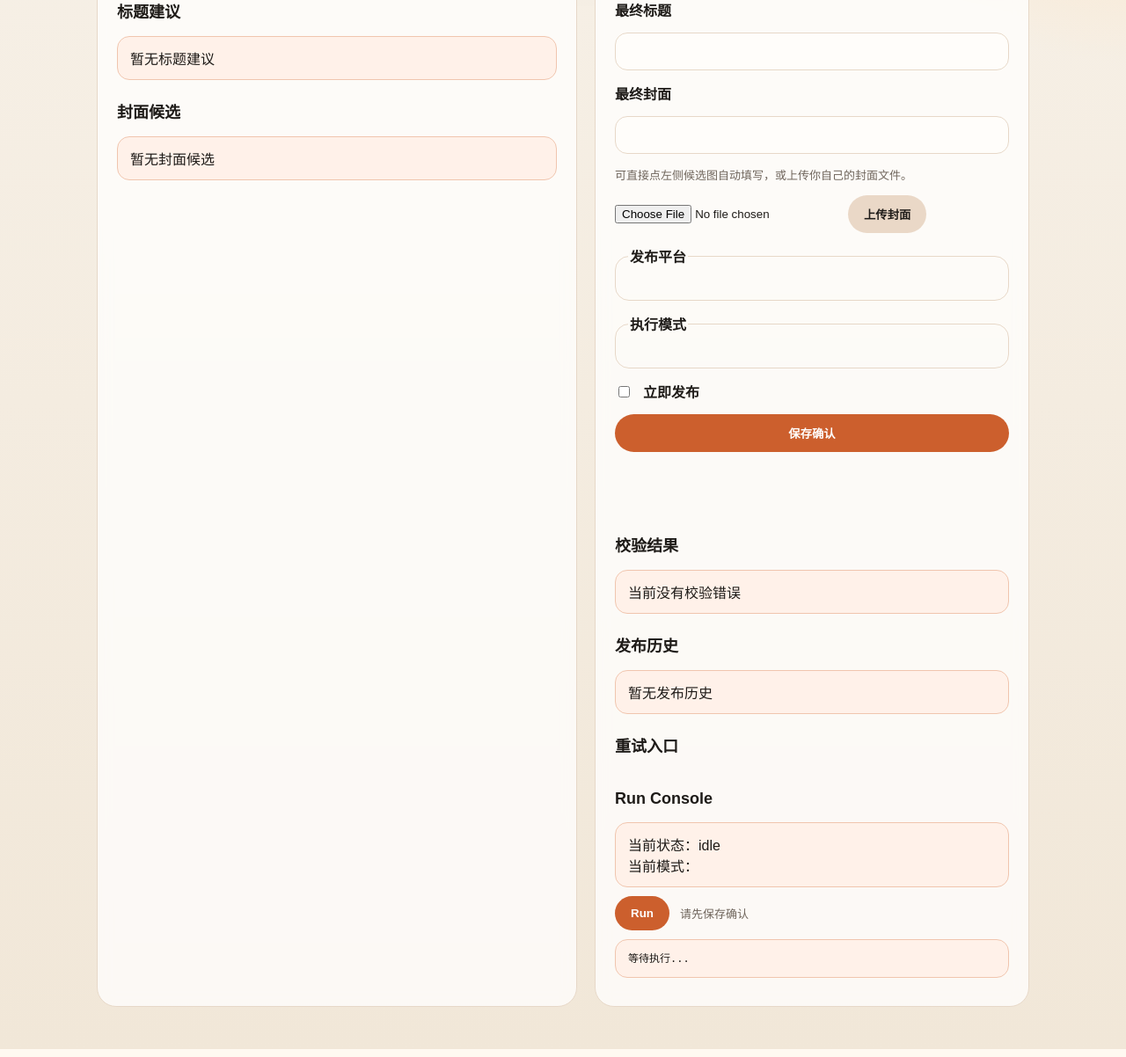
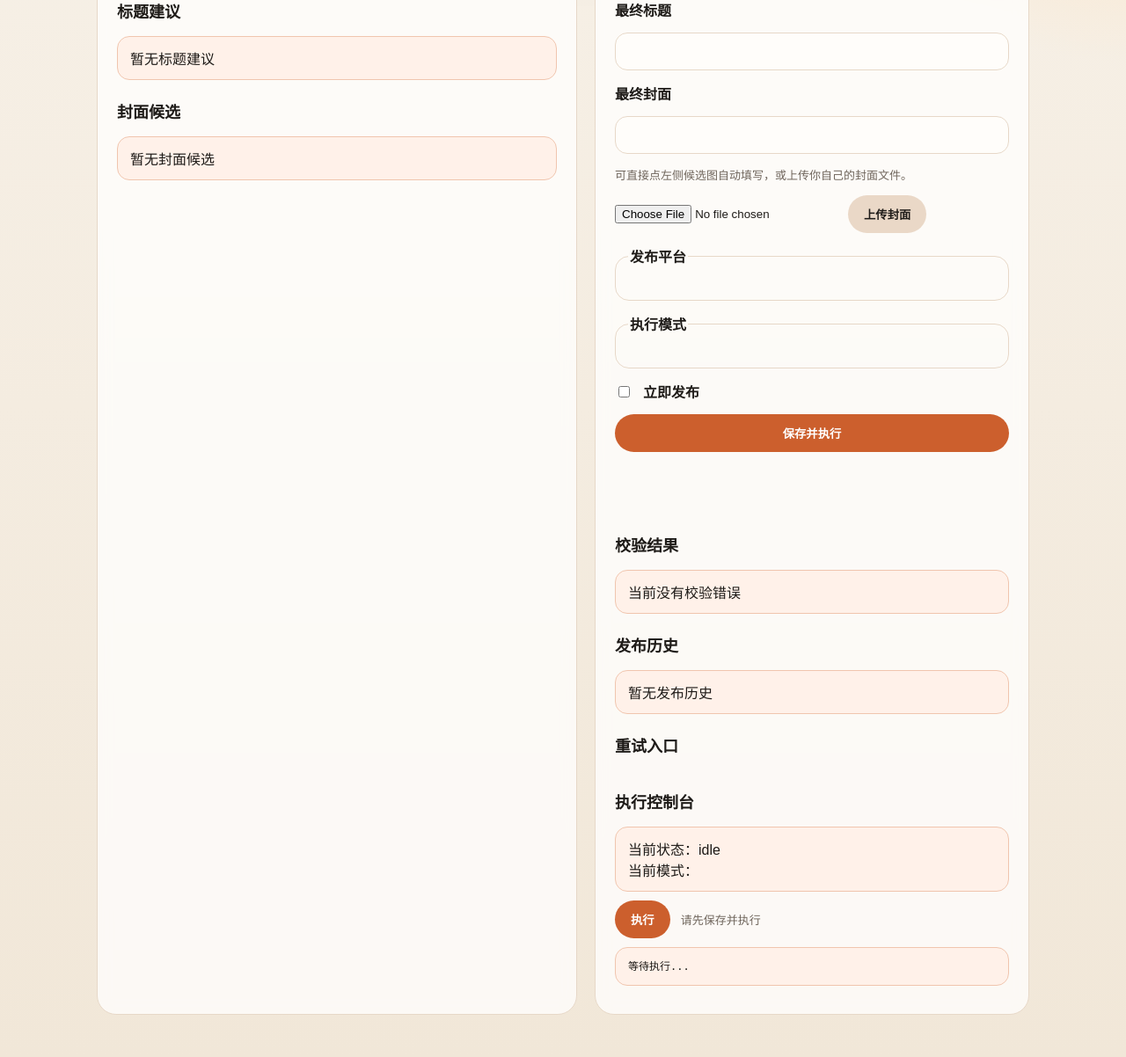
Before and after one commit to JackLee992/multi-platform-video-publisher, a FastAPI app: template src/mvpublisher/web/templates/draft_detail.html in a window 1280 px wide. Shown: the part 280-1482 px from the top of the page at 88% size. Run offline with FastAPI, Linux system fonts and the light colour scheme; the template is opened without the code that fills it, so the values that code supplies are empty.

Commit message:
feat: merge approval save and execute action

```diff
--- a/src/mvpublisher/web/templates/draft_detail.html
+++ b/src/mvpublisher/web/templates/draft_detail.html
@@ -274,7 +274,7 @@
               <span>立即发布</span>
             </label>
 
-            <button type="submit" class="button">保存确认</button>
+            <button type="submit" class="button">保存并执行</button>
             <p id="save-status"></p>
           </form>
 
@@ -315,7 +315,7 @@
             {% endfor %}
           </div>
 
-          <h2 style="margin-top: 22px;">Run Console</h2>
+          <h2 style="margin-top: 22px;">执行控制台</h2>
           <div class="suggestion-list">
             <div class="chip">
               <div>当前状态：<span id="run-state-status">idle</span></div>
@@ -328,11 +328,11 @@
                 id="run-button"
                 {% if draft.approval_status.value != "approved" %}disabled{% endif %}
               >
-                Run
+                执行
               </button>
               <span class="hint" id="run-hint">
                 {% if draft.approval_status.value != "approved" %}
-                请先保存确认
+                请先保存并执行
                 {% else %}
                 已批准，可直接执行
                 {% endif %}
@@ -356,6 +356,7 @@
       const coverFileInput = document.getElementById("cover_file");
       const uploadCoverButton = document.getElementById("upload-cover-button");
       const runButton = document.getElementById("run-button");
+      const runHint = document.getElementById("run-hint");
       const runStateStatus = document.getElementById("run-state-status");
       const runLog = document.getElementById("run-log");
       const runResults = document.getElementById("run-results");
@@ -416,30 +417,65 @@
         }
         selectedCoverPathInput.value = data.cover_path;
         syncSelectedCoverState();
-        saveStatus.textContent = "封面已上传，可直接保存确认";
+        saveStatus.textContent = "封面已上传，可直接保存并执行";
       });
 
-      form.addEventListener("submit", async (event) => {
-        event.preventDefault();
+      const buildApprovalPayload = () => {
         const selectedPlatforms = Array.from(
           form.querySelectorAll('input[name="selected_platforms"]:checked')
         ).map((element) => element.value);
-        const payload = {
+        return {
           selected_title: form.selected_title.value,
           selected_cover_path: form.selected_cover_path.value,
           selected_platforms: selectedPlatforms,
           publish_now: form.publish_now.checked,
           execution_mode: form.querySelector('input[name="execution_mode"]:checked').value,
         };
-        const response = await fetch("/api/drafts/{{ draft.draft_id }}/approval", {
+      };
+
+      const saveApproval = async () => {
+        const payload = buildApprovalPayload();
+        return fetch("/api/drafts/{{ draft.draft_id }}/approval", {
           method: "POST",
           headers: { "Content-Type": "application/json" },
           body: JSON.stringify(payload),
         });
+      };
+
+      const executeRun = async () => {
+        runButton.disabled = true;
+        runButton.textContent = "执行中...";
+        runHint.textContent = "正在执行，请稍候";
+        const response = await fetch("/api/drafts/{{ draft.draft_id }}/run", {
+          method: "POST",
+        });
         const data = await response.json();
-        saveStatus.textContent = response.ok
-          ? `已保存：${data.approval_status} / ${data.publish_mode}`
-          : `保存失败：${data.detail || "unknown error"}`;
+        if (!response.ok) {
+          saveStatus.textContent = `执行失败：${data.detail || "unknown error"}`;
+          runButton.disabled = false;
+          runButton.textContent = "执行";
+          runHint.textContent = "执行失败，可修正后重试";
+          return;
+        }
+        await pollRunStatus();
+        runButton.disabled = false;
+        runButton.textContent = "执行";
+        runHint.textContent = "执行完成，可继续重试或查看结果";
+      };
+
+      form.addEventListener("submit", async (event) => {
+        event.preventDefault();
+        saveStatus.textContent = "正在保存并启动执行...";
+        const response = await saveApproval();
+        const data = await response.json();
+        if (!response.ok) {
+          saveStatus.textContent = `保存失败：${data.detail || "unknown error"}`;
+          return;
+        }
+        saveStatus.textContent = `已保存：${data.approval_status} / ${data.publish_mode}，开始执行`;
+        runButton.disabled = false;
+        runHint.textContent = "已批准，可直接执行";
+        await executeRun();
       });
 
       Array.from(document.querySelectorAll(".retry-button")).forEach((button) => {
@@ -485,21 +521,7 @@
       };
 
       runButton?.addEventListener("click", async () => {
-        runButton.disabled = true;
-        runButton.textContent = "Running...";
-        const response = await fetch("/api/drafts/{{ draft.draft_id }}/run", {
-          method: "POST",
-        });
-        const data = await response.json();
-        if (!response.ok) {
-          saveStatus.textContent = `执行失败：${data.detail || "unknown error"}`;
-          runButton.disabled = false;
-          runButton.textContent = "Run";
-          return;
-        }
-        await pollRunStatus();
-        runButton.disabled = false;
-        runButton.textContent = "Run";
+        await executeRun();
       });
 
       pollRunStatus();
```
Also changed, not shown: tests/test_web_routes.py (+4 -2 lines), README.md.
